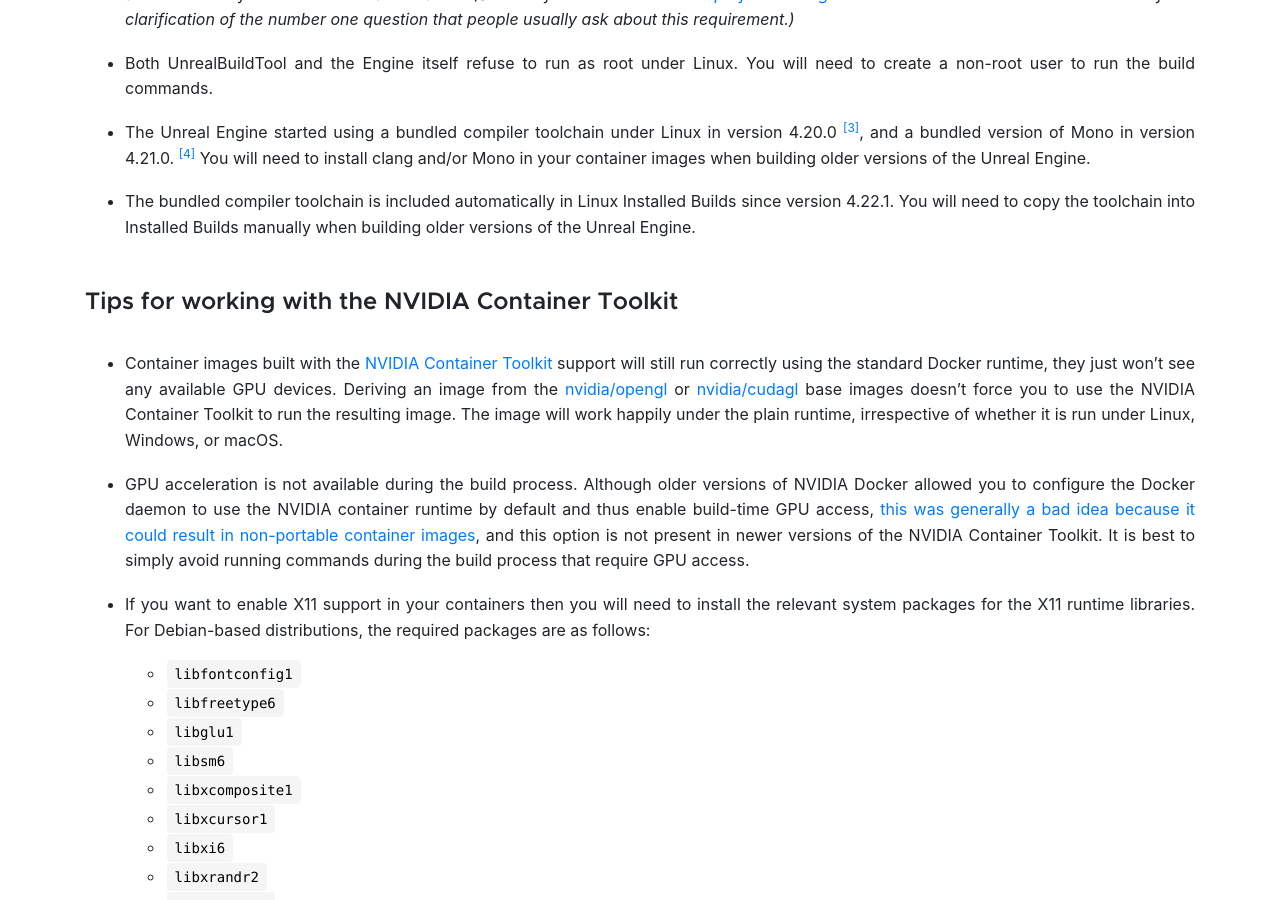
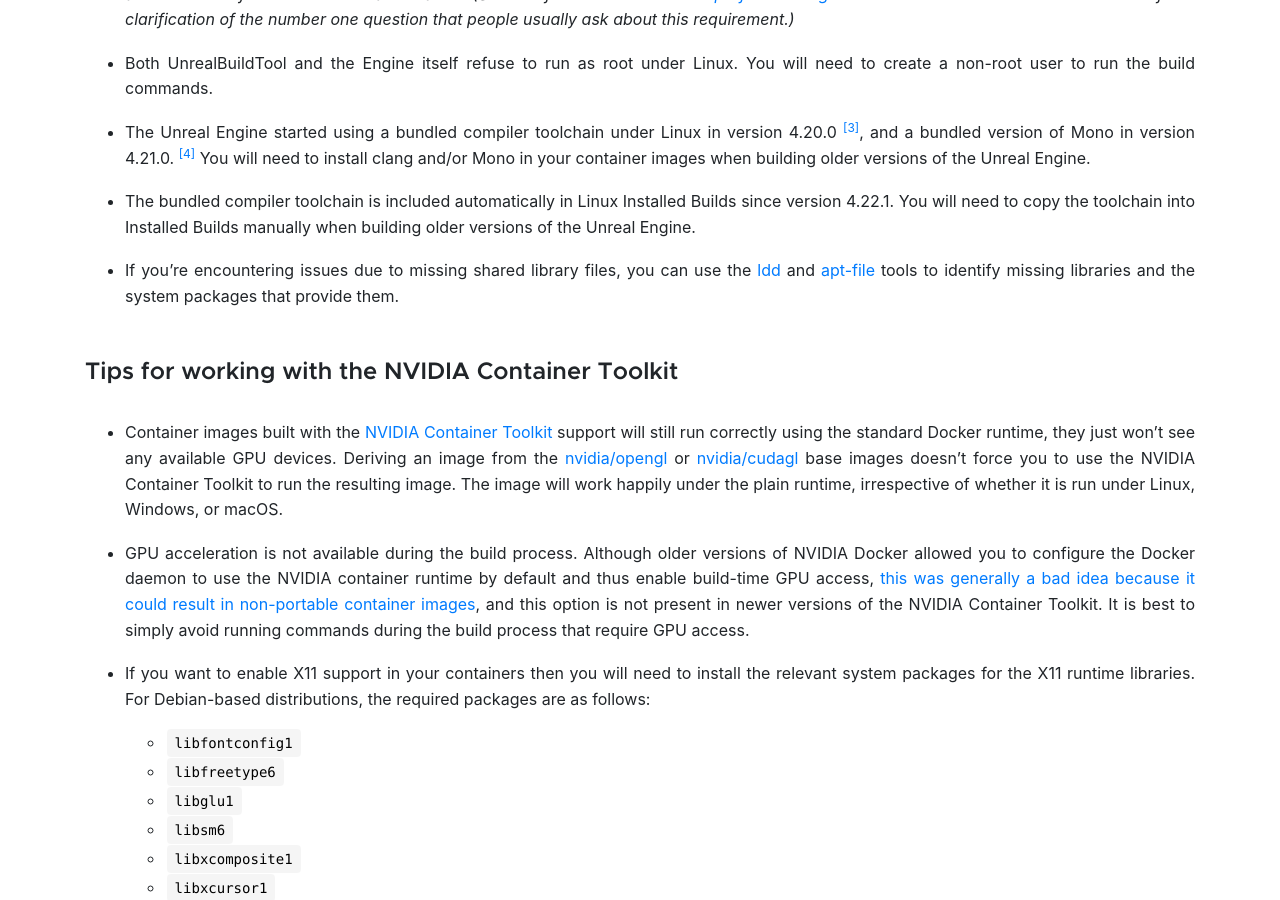
Before and after one commit to UnrealContainers/unrealcontainers.github.io, a Jekyll site: the page built from _collections/_docs/obtaining-images/write-your-own.md, in a window 1280 px wide and 900 px high, scrolled down 2191 px. Built offline with Jekyll 4.4.1, drawn with Linux system fonts in a browser that asks for light colours; some of the changed text lies outside the part shown.

Commit message:
Add library hunting tool notes to the Dockerfile writing page

```diff
--- a/_collections/_docs/obtaining-images/write-your-own.md
+++ b/_collections/_docs/obtaining-images/write-your-own.md
@@ -46,6 +46,8 @@
 - The Unreal Engine started using a bundled compiler toolchain under Linux in version 4.20.0 [^3], and a bundled version of Mono in version 4.21.0. [^4] You will need to install clang and/or Mono in your container images when building older versions of the Unreal Engine.
 
 - The bundled compiler toolchain is included automatically in Linux Installed Builds since version 4.22.1. You will need to copy the toolchain into Installed Builds manually when building older versions of the Unreal Engine.
+
+- If you're encountering issues due to missing shared library files, you can use the [ldd](https://en.wikipedia.org/wiki/Ldd_(Unix)) and [apt-file](https://wiki.debian.org/apt-file) tools to identify missing libraries and the system packages that provide them.
 
 ### Tips for working with the NVIDIA Container Toolkit
 
@@ -136,6 +138,8 @@
 
 - Some versions of Visual Studio are quite memory-hungry and contain non-deterministically triggered bugs. It may be necessary to re-run failed builds in order to cope with these issues, which can be automated as either part of your Dockerfiles or by the infrastructure that builds your container images.
 
+- If you're encountering issues due to missing DLL files, you can use the [dlldiag](https://github.com/adamrehn/dll-diagnostics) tool to help identify missing libraries.
+
 
 ## References
 
```
